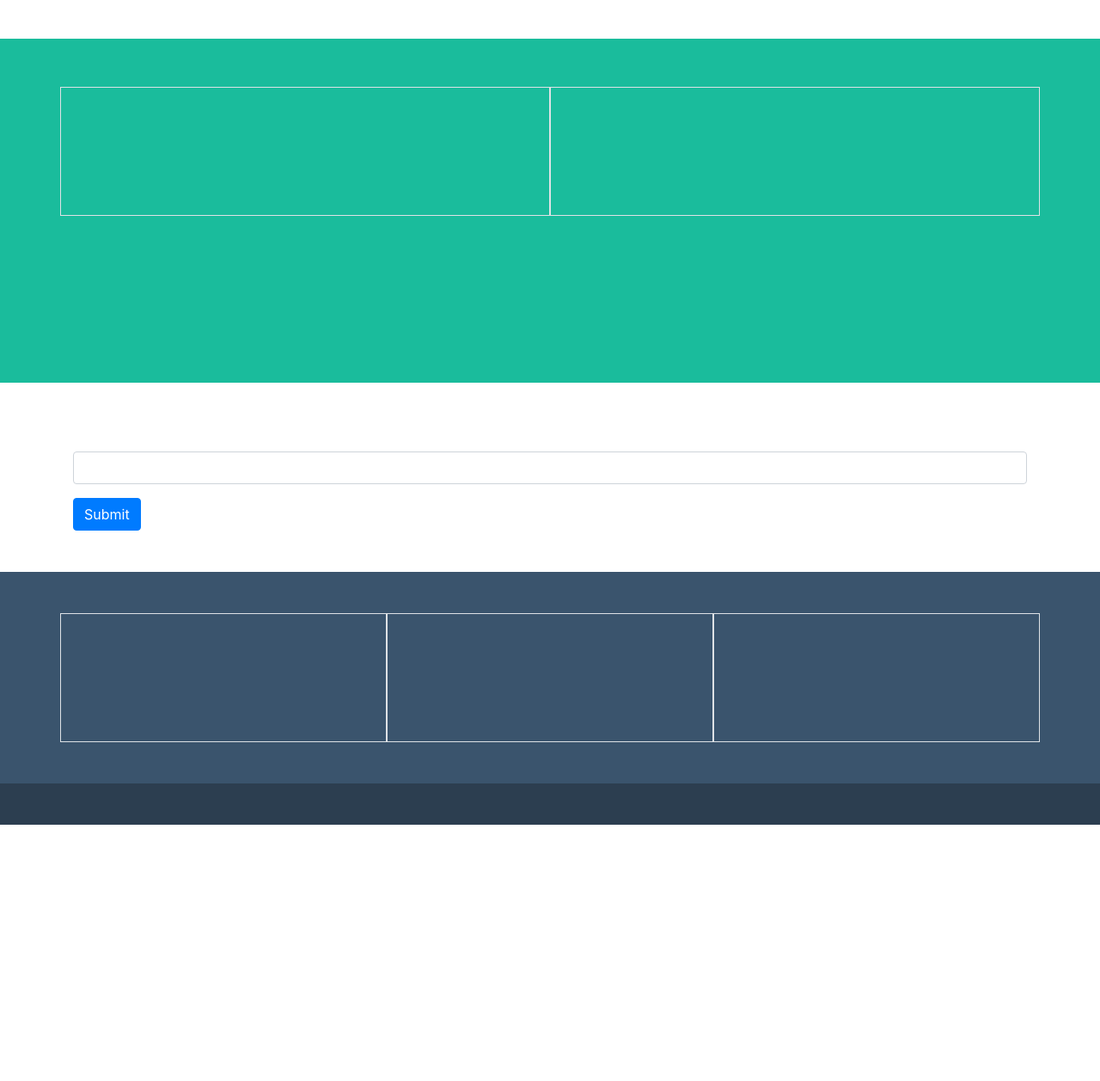
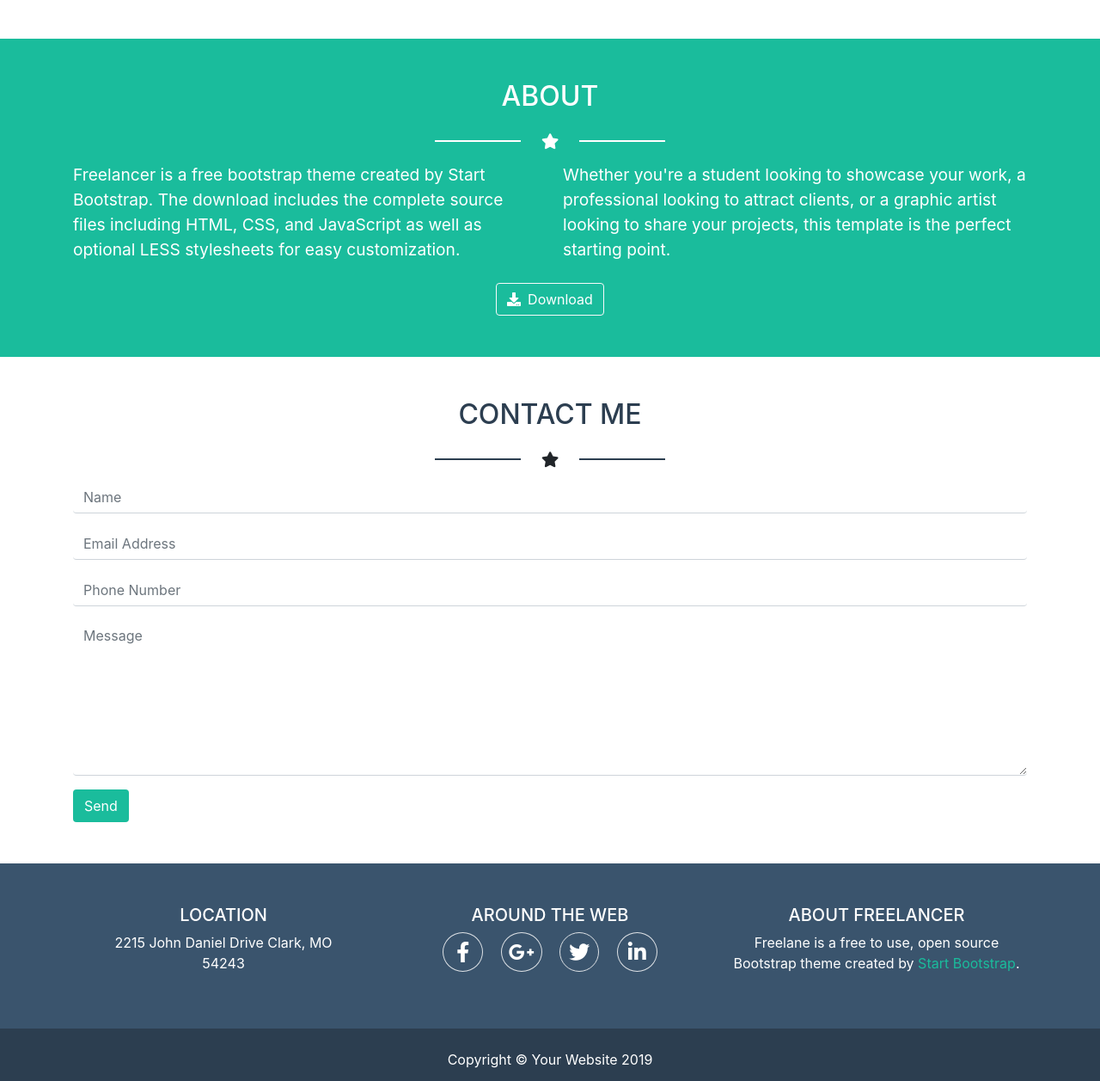
Before and after one commit to alebuttafoco/html-css-bootstrap-freelancer, a plain HTML site: page index.html in a window 1280 px wide. Shown: the part 1223-2480 px from the top of the page at 86% size. Before the commit the page ends 2182 px from the top, so only its background shows below. Drawn offline with nearby package versions, Linux system fonts and the light colour scheme.

Commit message:
in progress footer

```diff
--- a/assets/css/style.css
+++ b/assets/css/style.css
@@ -1,6 +1,10 @@
 /* UTILITY */
 .bg-green{
     background-color: #1ABC9C;
+}
+
+.text_green{
+    color: #1ABC9C;
 }
 
 .bg-blue{
@@ -11,9 +15,13 @@
     background-color: #2C3E50;
 }
 
-/* uppercase */
+.text_navy{
+    color: #2C3E50;
+}
+
 .hero_image,
-h2{
+h2,
+h5{
     text-transform: uppercase;
 }
 
@@ -45,7 +53,7 @@ h2{
     display: inline-block;
     width: 100px;
     height: 2px;
-    background-color: black;
+    background-color: #2C3E50;
 }
 
 /* SITE MAIN */
@@ -55,15 +63,33 @@ h2{
 }
 
 /* about section */
-.about{
-    height: 400px; /* altezza fissa da togliere */
-}
-
-.about_text{
-    height: 150px; /* altezza fissa da togliere */
+.about p{
+    font-size: 1.2rem;
 }
 
 /* SITE FOOTER */
-.text_footer{
-    height: 150px; /* altezza fissa da togliere */
+.icon_lg{
+    font-size: 1.5rem;
 }
+
+.fa-facebook-f{
+    padding: 10px 15px;
+}
+
+.fa-google-plus-g{
+    padding: 10px 8px;
+}
+
+.fa-twitter{
+    padding: 10px 10px;
+}
+
+.fa-linkedin-in{
+    padding: 10px 12px;
+}
+
+@media screen and (min-width: 768px) and (max-width:991.98px){
+    .text_footer .address{
+        font-size: 14px;
+    }
+}
--- a/index.html
+++ b/index.html
@@ -51,7 +51,7 @@
             <h1 class="m-0">start bootstrap</h1>
 
             <!-- star icon -->
-            <div class="star_icon_white d-flex align-items-center py-3">
+            <div class="star_icon_white text-white d-flex align-items-center py-3">
                 <i class="fas fa-star px-4"></i>
             </div>
 
@@ -64,7 +64,7 @@
     <main>
         <!-- PORTFOLIO section -->
         <section class="portfolio py-5">
-            <h2 class="text-center">portfolio</h2>
+            <h2 class="text_navy text-center">portfolio</h2>
             <div class="star_icon_black d-flex align-items-center d-flex justify-content-center py-3">
                 <i class="fas fa-star px-4"></i>
             </div>
@@ -107,27 +107,49 @@
 
         <!-- ABOUT section -->
         <section class="about bg-green d-flex flex-column align-items-center py-5">
-            <h2></h2>
+            <h2 class="text-white">about</h2>
+            <!-- star icon -->
+            <div class="star_icon_white text-white d-flex align-items-center py-3">
+                <i class="fas fa-star px-4"></i>
+            </div>
+
             <div class="container">
-                <div class="row row-cols-1 row-cols-md-2">
-                    <div class="about_text border col"></div>
-                    <div class="about_text border col"></div>
+                <div class="row row-cols-1 row-cols-md-2 mb-md-2">
+                    <div class="about_text text-white mb-3 mb-md-0 col">
+                        <p>Freelancer is a free bootstrap theme created by Start Bootstrap. The download includes the complete source files including HTML, CSS, and JavaScript as well as optional LESS stylesheets for easy customization.</p>
+                    </div>
+                    <div class="about_text text-white mb-3 mb-md-0 col">
+                        <p>Whether you're a student looking to showcase your work, a professional looking to attract clients, or a graphic artist looking to share your projects, this template is the perfect starting point.</p>
+                    </div>
                 </div>
             </div>
-            <span class="btn"></span>
+            <span class="btn text-white btn-outline-light"><i class="text-white mr-2 fas fa-download"></i>Download</span>
         </section>
 
         <!-- CONTACT ME section -->
         <section class="contact  d-flex flex-column align-items-center py-5">
-            <h2></h2>
+            <h2 class="text_navy">contact me</h2>
+            <!-- star icon -->
+            <div class="star_icon_black text-black d-flex align-items-center py-3">
+                <i class="fas fa-star px-4"></i>
+            </div>
+
             <div class="container">
                 <form>
                     <div class="form-group">
-                        <label for=""></label>
-                        <input type="text" class="form-control" id="" aria-describedby="Help">
-                        <small id="Help" class="form-text text-muted"></small>
+                        <input type="text" class="form-control border-top-0 border-left-0 border-right-0" id="" aria-describedby="Help" placeholder="Name">
                     </div>
-                    <button type="submit" class="btn btn-primary">Submit</button>
+                    <div class="form-group">
+                        <input type="email" class="form-control border-top-0 border-left-0 border-right-0" id="" aria-describedby="Help" placeholder="Email Address">
+                    </div>
+                    <div class="form-group">
+                        <input type="number" class="form-control border-top-0 border-left-0 border-right-0" id="" aria-describedby="Help" placeholder="Phone Number">
+                    </div>
+                    <div class="form-group">
+                        <textarea name="" id=""  rows="7" class="form-control border-top-0 border-left-0 border-right-0" id="" aria-describedby="Help" placeholder="Message"></textarea>
+                    </div>
+
+                    <button type="submit" class="btn bg-green text-white">Send</button>
                 </form>
             </div>
         </section>
@@ -139,14 +161,29 @@
         <div class="footer_top bg-blue py-5">
             <div class="container">
                 <div class="row row-cols-1 row-cols-md-3">
-                    <div class="text_footer border col"></div>
-                    <div class="text_footer border col"></div>
-                    <div class="text_footer border col"></div>
+                    <div class="text_footer text-center col text-white">
+                        <h5>location</h5>
+                        <span class="address">2215 John Daniel Drive Clark, MO</span>
+                        <span class="address d-block ">54243</span>
+                    </div>
+                    <div class="text_footer text-center col text-white my-5 m-md-0">
+                        <h5>around the web</h5>
+                        <div class="social_links ">
+                            <i class="fab fa-facebook-f icon_lg border rounded-circle mx-2 mx-md-0 mx-lg-2"></i>
+                            <i class="fab fa-google-plus-g icon_lg border rounded-circle mx-2 mx-md-0 mx-lg-2"></i>
+                            <i class="fab fa-twitter icon_lg border rounded-circle mx-2 mx-md-0 mx-lg-2"></i>
+                            <i class="fab fa-linkedin-in icon_lg border rounded-circle mx-2 mx-md-0 mx-lg-2"></i>
+                        </div>
+                    </div>
+                    <div class=" text-center col text-white">
+                        <h5>about freelancer</h5>
+                        <p class="">Freelane is a free to use, open source Bootstrap theme created by <span class="text_green">Start Bootstrap</span>.</p>
+                    </div>
                 </div>
             </div>
         </div>
         <div class="footer_bottom bg-navy py-4 d-flex justify-content-center">
-            <span></span>
+            <span class="text-white">Copyright &copy; Your Website 2019</span>
         </div>
     </footer>
     <!-- /FOOTER -->
```
